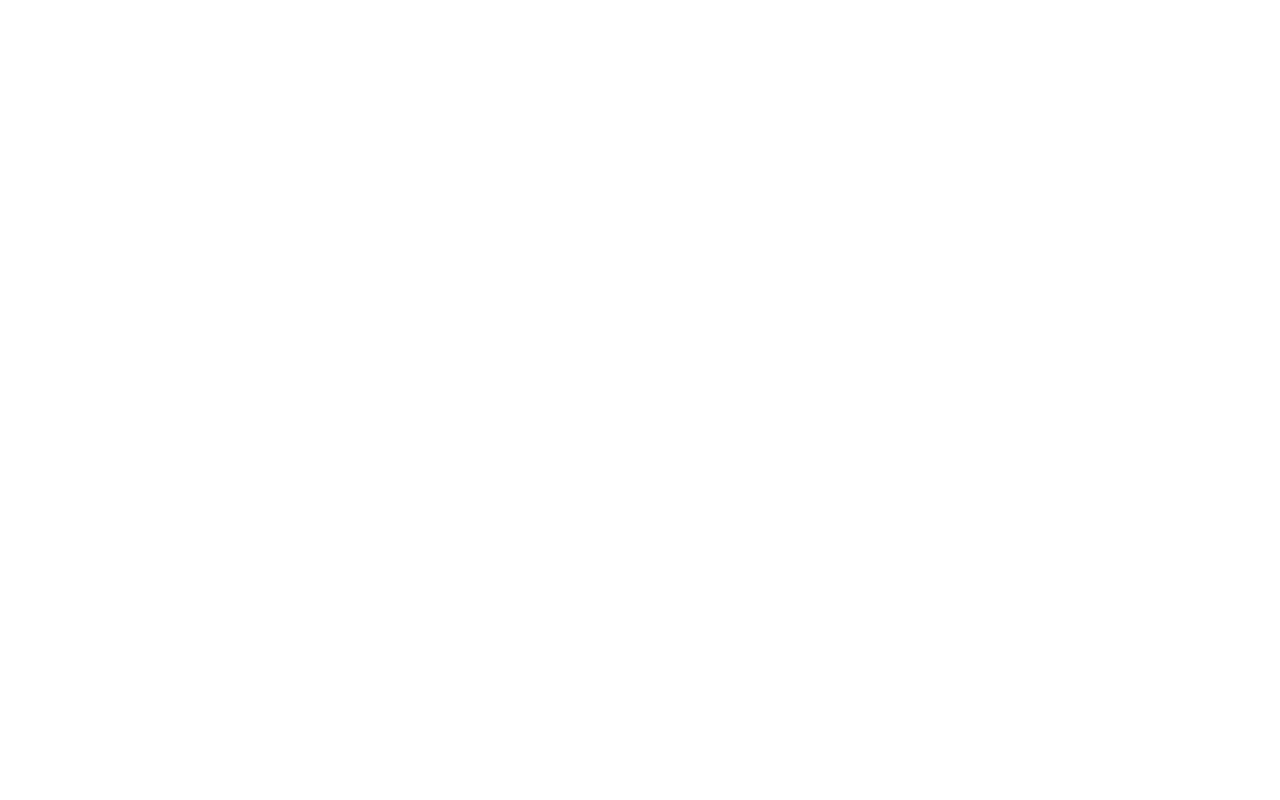
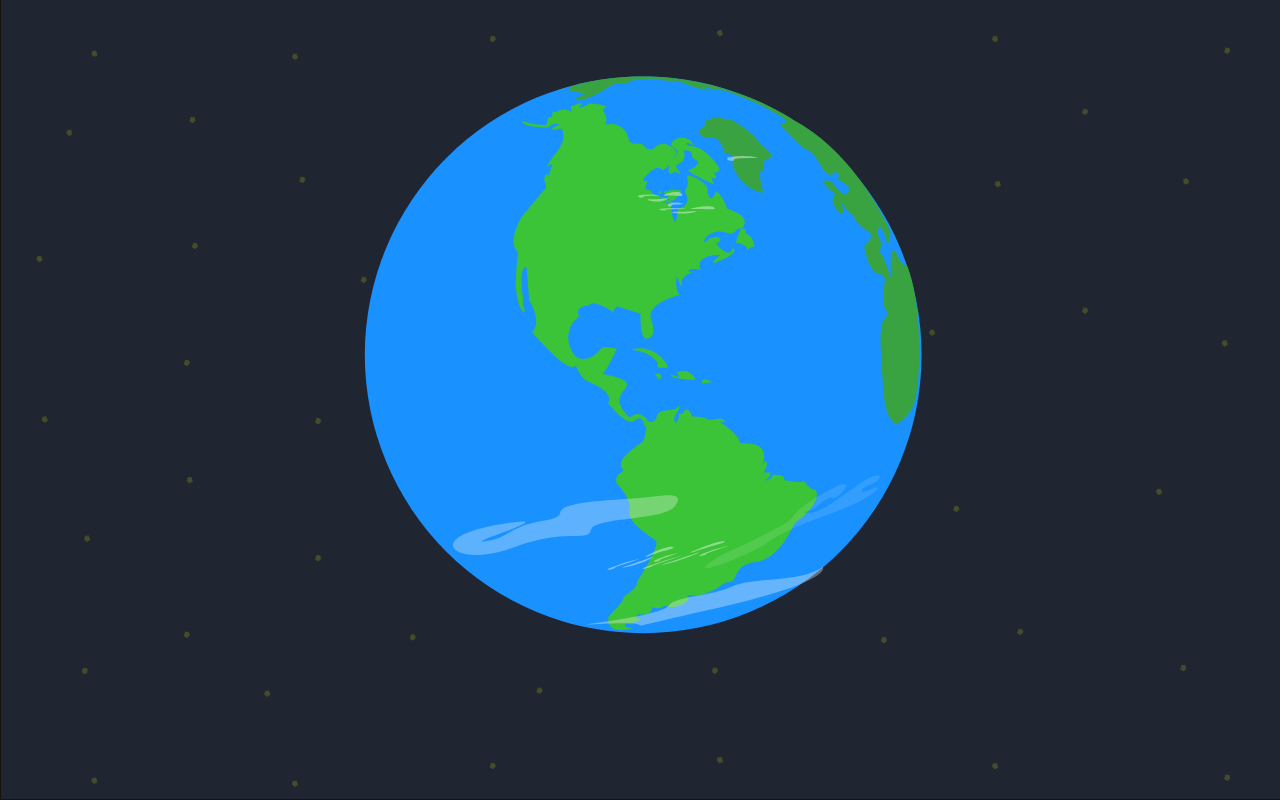
Before and after one commit to Bonnichsen/ss_animation, a plain HTML site: page index.html in a window 1280 px wide. Drawn offline with nearby package versions, Linux system fonts and the light colour scheme.

Commit message:
walkcycle

```diff
--- a/index.html
+++ b/index.html
@@ -4,12 +4,18 @@
 <head>
     <meta charset="utf-8">
     <meta name="viewport" content="width=device-width, initial-scale=1.0">
-    <title></title>
+    <title>ANIMATIONEN</title>
     <link rel="stylesheet" href="style.css">
     <script src="https://ajax.googleapis.com/ajax/libs/jquery/3.2.1/jquery.min.js"></script>
 </head>
 
 <body>
+    <div id="scene">
+    <div id="stars"></div>
+        <div id="earth_container" class="start_pos">
+        <div id="earth_sprite" class="earth_walkcycle"></div>
+        </div>
+    </div>
 
     <script src="java.js"></script>
 </body>
--- a/style.css
+++ b/style.css
@@ -0,0 +1,75 @@
+body {
+    margin: 0;
+    padding: 0;
+}
+
+
+/*------ EARTH -----*/
+
+#scene {
+    background-image: url(img/background_earth.svg);
+    background-size: cover;
+    position: absolute;
+    background-repeat: no-repeat;
+    width: 101vw;
+    height: 100%;
+}
+
+#stars {
+    background-image: url(img/stars_earth-01.svg);
+    background-size: contain;
+    background-repeat: repeat;
+    width: 101vw;
+    height: 100%;
+    position: absolute;
+    animation: pulse_kf 2.5s infinite alternate linear;
+}
+
+.pulse {
+    animation: pulse_kf 0.5s infinite alternate linear;
+}
+
+@keyframes pulse_kf {
+    0% {
+        transform: scale(1);
+    }
+    100% {
+        transform: scale(1.1);
+    }
+}
+
+#earth_container {
+    position: fixed;
+    left: 25vw;
+}
+
+.start_pos {}
+
+#earth_sprite {
+    background-image: url(img/spritesheet_earth.svg);
+    background-size: 1600%;
+    width: 50vw;
+    height: 80vw;
+    top: -27vw;
+    position: absolute;
+}
+
+.earth_walkcycle {
+    animation-name: earth_walkcycle_kf;
+    animation-duration: 10s;
+    animation-iteration-count: infinite;
+    animation-play-state: linear;
+    animation-timing-function: steps(15);
+}
+
+@keyframes earth_walkcycle_kf {
+    0% {
+        background-position: 100%;
+    }
+    50% {
+        background-position: 1600%;
+    }
+    100% {
+        background-position: 100%;
+    }
+}
```
